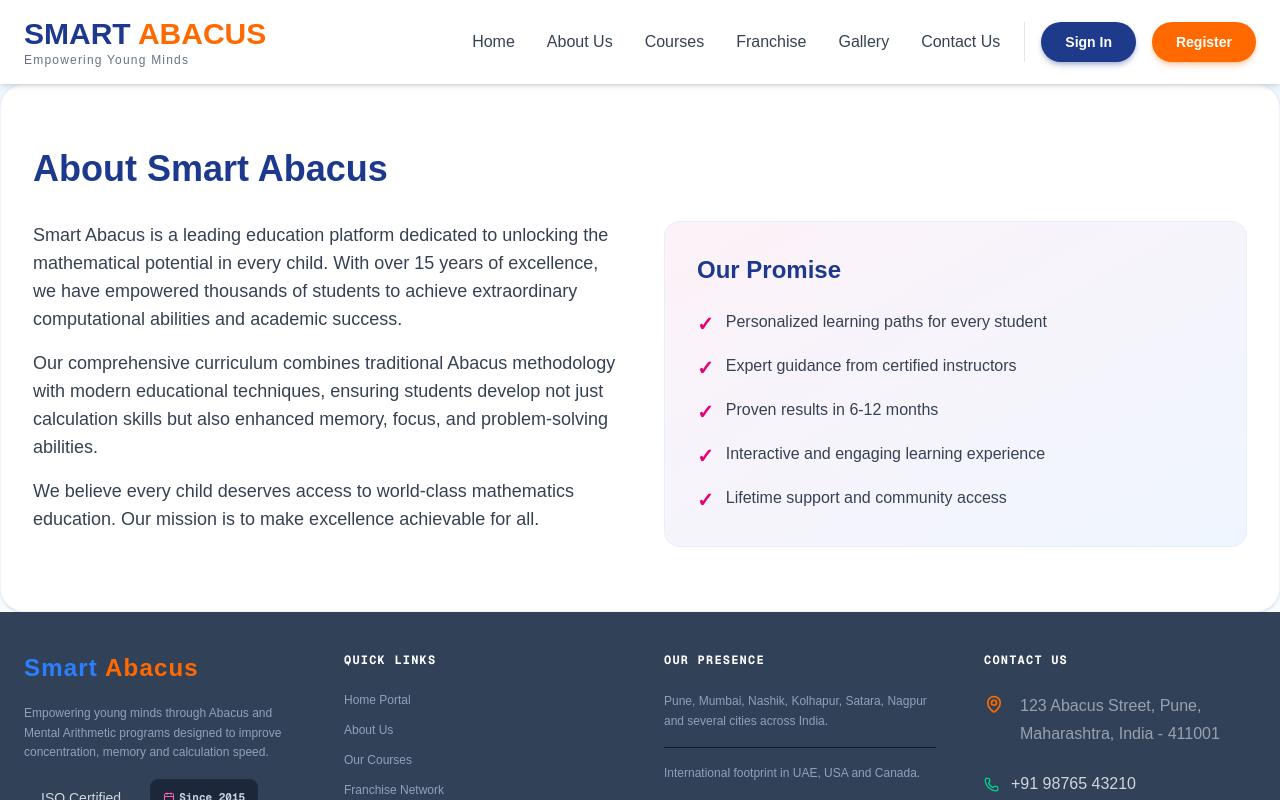
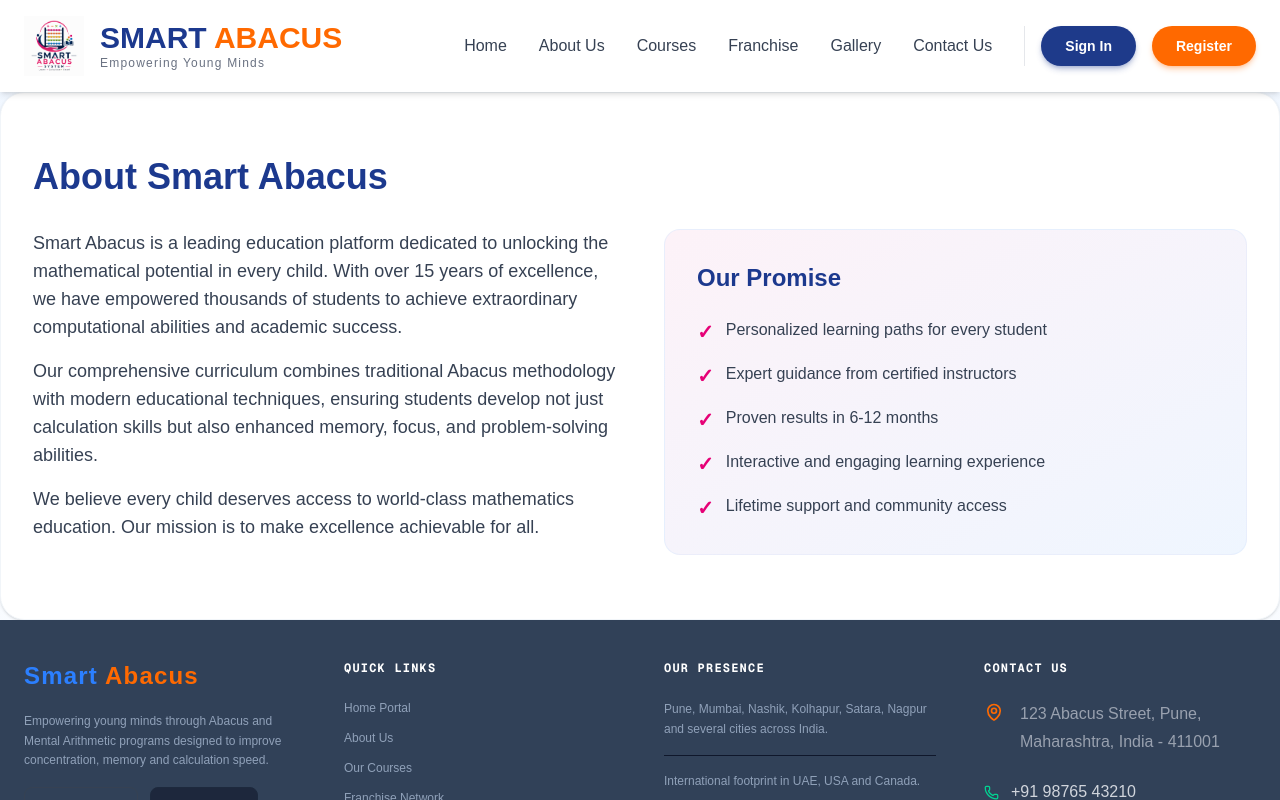
Before and after one commit to tejaskanawade04-creator/Smart-Abacus-Project, a Next.js app: page /about in a window 1280 px wide. Shown: the top 800 px of the page. Built offline with nearby package versions, Linux system fonts and the light colour scheme.

Commit message:
language issue

```diff
--- a/src/app/dashboard/teacher/compensatory-classes/page.jsx
+++ b/src/app/dashboard/teacher/compensatory-classes/page.jsx
@@ -66,7 +66,7 @@ export default function CompensatoryClassesPage() {
                 <td className="py-4 px-6 font-semibold text-white">{item.originalBatch}</td>
 
                 {/* Reason */}
-                <td className="py-4 px-6 text-gray-400 italic">"{item.reason}"</td>
+                <td className="py-4 px-6 text-gray-400 italic">{item.reason}</td>
 
                 {/* Date & Time */}
                 <td className="py-4 px-6">
--- a/src/app/pages/auth/register/page.jsx
+++ b/src/app/pages/auth/register/page.jsx
@@ -20,7 +20,7 @@ export default function RegisterPage() {
     password: "",
     confirmPassword: "",
     gender: "Male",
-    city: "Pune",
+    city: "",
     emergencyContact: "",
     currentAddress: "",
     permanentAddress: ""
--- a/src/components/shared/Navbar.jsx
+++ b/src/components/shared/Navbar.jsx
@@ -12,18 +12,25 @@ export default function Navbar() {
     <nav className="sticky top-0 z-50 bg-white/95 backdrop-blur-md shadow-md">
       <div className="max-w-7xl mx-auto px-4 sm:px-6 py-4 flex items-center justify-between">
 
-        {/* Logo */}
-        <Link href="/" className="flex flex-col">
-          <span className="text-2xl sm:text-3xl font-bold text-blue-900">
-            SMART <span className="text-orange-500">ABACUS</span>
-          </span>
-          <span className="text-[10px] sm:text-xs text-gray-500 tracking-widest">
-            Empowering Young Minds
-          </span>
+        {/* Logo and Brand Name Container */}
+        <Link href="/" className="flex items-center  gap-4 group">
+          {/* Logo wrapper to handle proper sizing and spacing */}
+          <div className="flex-shrink-0 flex items-center justify-center">
+            <Logo />
+          </div>
+
+          <div className="flex flex-col justify-center">
+            <span className="text-2xl sm:text-3xl font-bold text-blue-900 leading-none">
+              SMART <span className="text-orange-500">ABACUS</span>
+            </span>
+            <span className="text-[10px] sm:text-xs text-gray-500 tracking-widest mt-1 leading-none">
+              Empowering Young Minds
+            </span>
+          </div>
         </Link>
 
         {/* Desktop Menu */}
-        <div className="hidden lg:flex items-center gap-6">
+        <div className="hidden lg:flex items-center gap-8">
           <ul className="flex items-center gap-8 text-gray-700 font-medium">
             <li><Link href="/" className="hover:text-blue-900">Home</Link></li>
             <li><Link href="/about" className="hover:text-blue-900">About Us</Link></li>
@@ -75,7 +82,7 @@ export default function Navbar() {
 
             <Link
               href="/pages/auth/login"
-              className="bg-orange-500 text-white text-center py-3 rounded-full"
+              className="bg-orange-500 text-white text-center py-3 rounded-full font-bold"
             >
               Join Now
             </Link>
```
Also changed, not shown: 1 other file (tests, documents, lock files or other folders).
